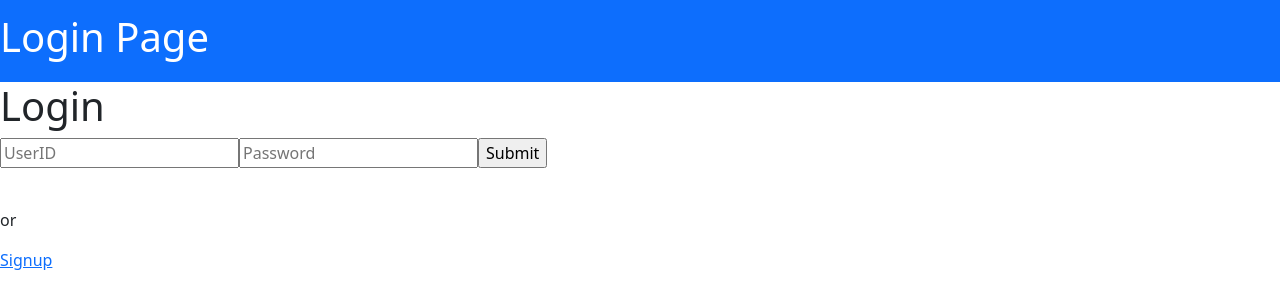
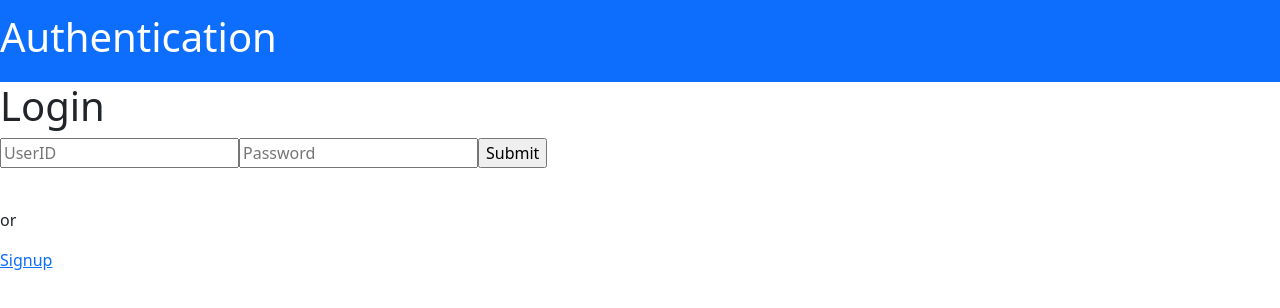
Before and after one commit to Sravani-Charugundla/BlockChain_SupplyChainManagement, a React (Create React App) app: page / in a window 1280 px wide. Shown: the top 308 px of the page. Built offline with nearby package versions, Linux system fonts and the light colour scheme.

Commit message:
ASCDynamic

```diff
--- a/src/Components/ASC/aschome.js
+++ b/src/Components/ASC/aschome.js
@@ -31,7 +31,7 @@ const Aschome = () => {
                 type="text"
                 className="form-control"
                 id="divisionID"
-                placeholder="Division ID"
+                placeholder="DIVISIONID"
                 value={divisionId}
                 onChange={handleDivisionChange}
               />
--- a/src/navbar/NavAuth.js
+++ b/src/navbar/NavAuth.js
@@ -5,7 +5,7 @@ const NavAuth = () => {
     return (
         <div>
             <nav className="navbar navbar-expand-lg navbar-dark bg-primary">
-                <a className="navbar-brand" href="#"><h1>Login Page</h1></a>
+                <a className="navbar-brand" href="#"><h1>Authentication</h1></a>
                 <button className="navbar-toggler" type="button" data-toggle="collapse" data-target="#navbarNavDropdown" aria-controls="navbarNavDropdown" aria-expanded="false" aria-label="Toggle navigation">
                     <span className="navbar-toggler-icon"></span>
                 </button>
--- a/src/navbar/Navhome.js
+++ b/src/navbar/Navhome.js
@@ -12,10 +12,10 @@ const Navbar = () => {
       <div className="collapse navbar-collapse" id="navbarNavDropdown">
         <ul className="navbar-nav">
           <li className="nav-item">
-            <Link to="/aschome" className="nav-link navbar-link">ASC home</Link>
+            <Link to="/" className="nav-link navbar-link">LogOut</Link>
           </li>
           <li className="nav-item">
-            <Link to="/divhome" className="nav-link navbar-link">Division Home</Link>
+            <Link to="/Authenticate/Signup" className="nav-link navbar-link">SignUp</Link>
           </li>
           <li className="nav-item">
             <Link to="/unihome" className="nav-link navbar-link">Unit Home</Link>
```
